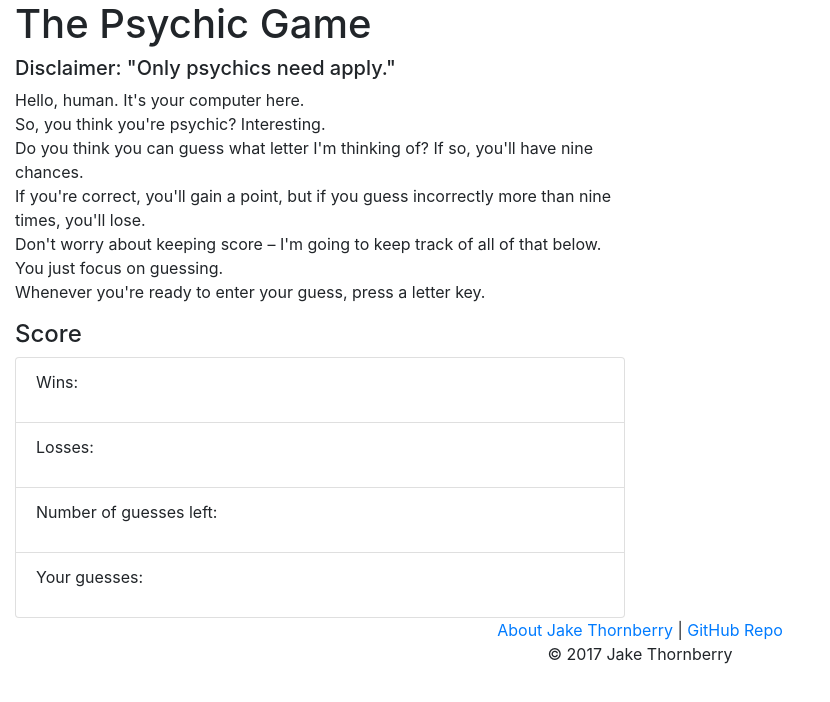
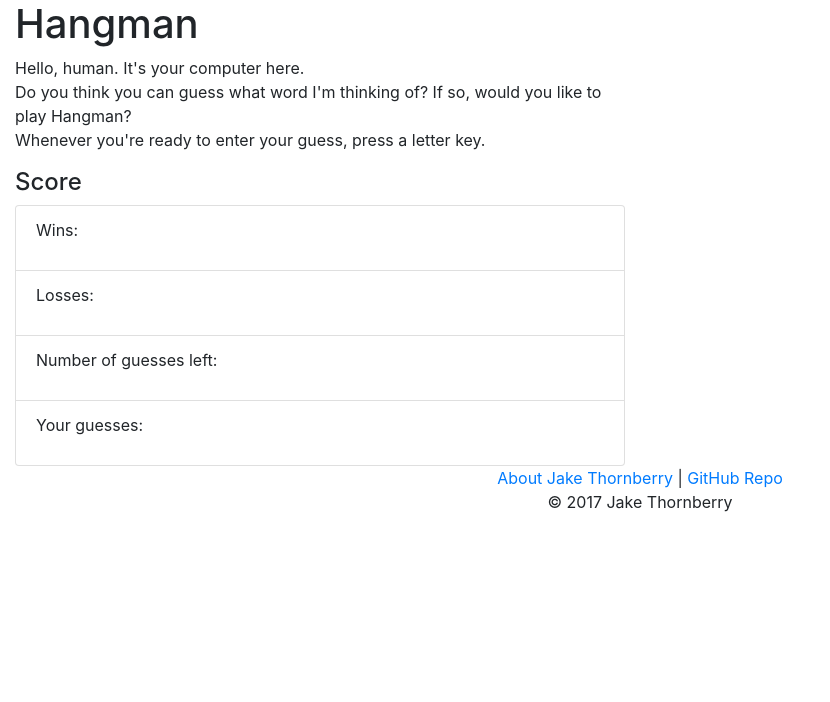
Before and after one commit to wjthornberry/Hangman-Game, a plain HTML site: page index.html in a window 1280 px wide. Shown: the whole page, without its empty margins (0-830 px from the left). Drawn offline with nearby package versions, Linux system fonts and the light colour scheme.

Commit message:
Format html to reflect Hangman game

```diff
--- a/index.html
+++ b/index.html
@@ -3,7 +3,7 @@
 
 <head>
 	<meta charset="UTF-8">
-	<title>Psychic Game</title>
+	<title>Hangman</title>
 	<link rel="stylesheet" href="https://bootswatch.com/paper/bootstrap.min.css">
 </head>
 
@@ -14,18 +14,11 @@
 		</div>
 		<div class="col-md-6">
 			<header>
-			<h1>The Psychic Game</h1>
+			<h1>Hangman</h1>
 			</header>
 			<div class="instructions">
-	          	<h5>Disclaimer: "Only psychics need apply."</h5>
 				<p>Hello, human. It's your computer here.
-				<br>
-				So, you think you're psychic? Interesting.
-				<br>Do you think you can guess what letter I'm thinking of? If so, you'll have nine chances.
-				<br>
-				If you're correct, you'll gain a point, but if you guess incorrectly more than nine times, you'll lose.
-				<br>
-				Don't worry about keeping score – I'm going to keep track of all of that below. You just focus on guessing.
+				<br>Do you think you can guess what word I'm thinking of? If so, would you like to play Hangman?
 				<br>
 				Whenever you're ready to enter your guess, press a letter key.
 				</p>
```
